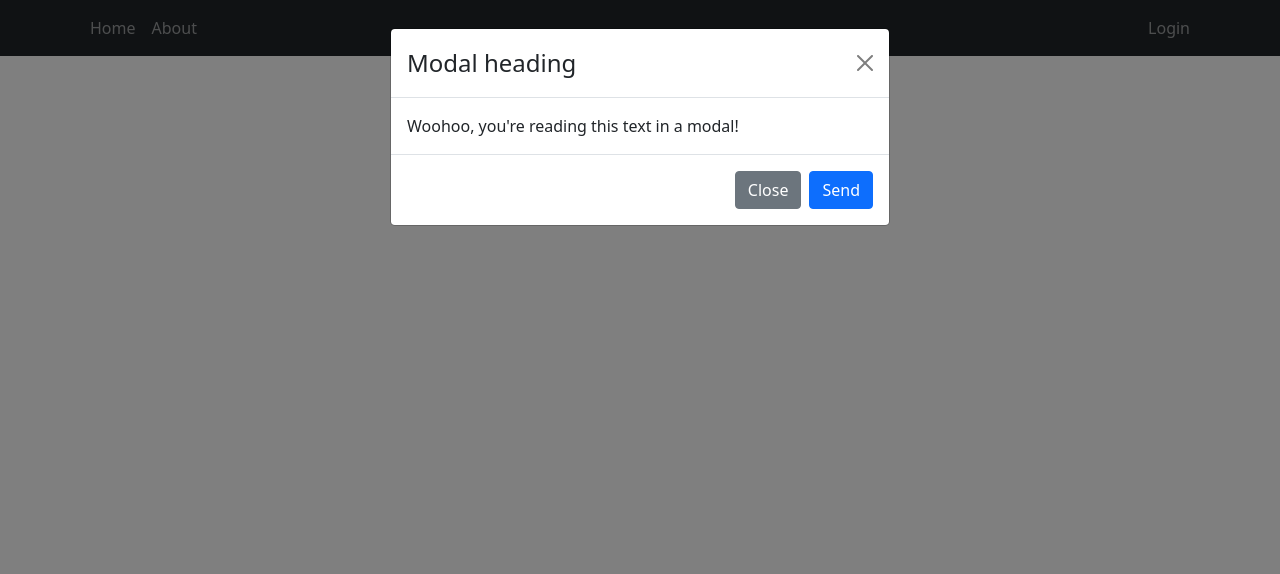
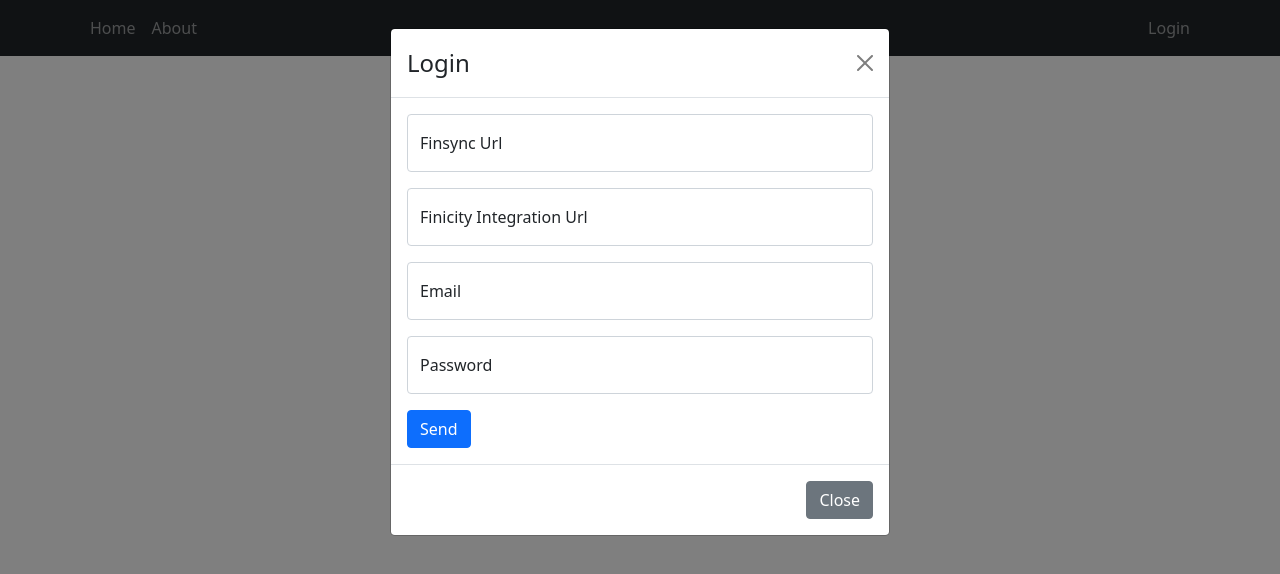
Before and after one commit to mmarvb8h/my-firstcloudflare-nextapp, a Next.js app: page / in a window 1280 px wide. Shown: the top 574 px of the page. Built offline with nearby package versions, Linux system fonts and the light colour scheme.

Commit message:
using form in login modal

```diff
--- a/components/Login.js
+++ b/components/Login.js
@@ -1,22 +1,81 @@
 import Modal from 'react-bootstrap/Modal'
+import Form from 'react-bootstrap/Form'
+import FloatingLabel from 'react-bootstrap/FloatingLabel'
 import Button from 'react-bootstrap/Button'
 
 const Login = ({ showit, handleClose }) => {
 
   const dohandleClose = () => handleClose()
 
+  const attemptLogin = async event => {
+    event.preventDefault()
+
+    const res = await fetch(
+      'https://xxx',
+      {
+        body: JSON.stringify({
+          name: event.target.name.value
+        }),
+        headers: {
+          'Content-Type': 'application/json'
+        },
+        method: 'POST'
+      }
+    )
+
+    const result = await res.json()
+    // result.user => 'Ada Lovelace'
+  }
+
   return (
     <Modal show={showit} onHide={ dohandleClose }>
       <Modal.Header closeButton>
-        <Modal.Title>Modal heading</Modal.Title>
+        <Modal.Title>Login</Modal.Title>
       </Modal.Header>
-      <Modal.Body>Woohoo, you're reading this text in a modal!</Modal.Body>
+      <Modal.Body>
+        <Form>
+          <Form.Group className="mb-3" controlId="formServerInfo">
+            <FloatingLabel
+              controlId="finsyncUrl"
+              label="Finsync Url"
+              className="mb-3"
+            >
+              <Form.Control type="input" placeholder="na" />
+            </FloatingLabel>
+            <FloatingLabel
+              controlId="finicityUrl"
+              label="Finicity Integration Url"
+              className="mb-3"
+            >
+              <Form.Control type="input" placeholder="na" />
+            </FloatingLabel>
+          </Form.Group>
+
+          <Form.Group className="mb-3" controlId="formEmailPw">
+            <FloatingLabel
+                controlId="email"
+                label="Email"
+                className="mb-3"
+            >
+              <Form.Control type="email" placeholder="na" />
+            </FloatingLabel>
+            <FloatingLabel
+                controlId="password"
+                label="Password"
+                className="mb-3"
+            >
+              <Form.Control type="password" placeholder="na" />
+            </FloatingLabel>
+          </Form.Group>
+
+          <Button variant="primary" onClick={ attemptLogin }>
+          Send
+          </Button>
+        </Form>
+      </Modal.Body>
       <Modal.Footer>
         <Button variant="secondary" onClick={ dohandleClose }>
           Close
-        </Button>
-        <Button variant="primary" onClick={ dohandleClose }>
-          Send
         </Button>
       </Modal.Footer>
     </Modal>
```
